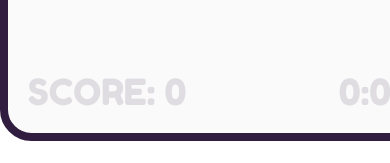
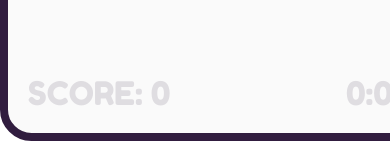
Before and after one commit to nmatynia/aim-training, a React (Create React App) app: page / in a window 390 px wide. Shown: the part 615-778 px from the top of the page. Built offline with nearby package versions, Linux system fonts and the light colour scheme.

Commit message:
Updated score and time font size to responsive one

```diff
--- a/src/Styles/GameArea.css
+++ b/src/Styles/GameArea.css
@@ -72,7 +72,7 @@
     position: absolute;
     left: 2.347vh;
     bottom: 2.347vh;
-    font-size: 36px;
+    font-size: calc(36/937*100vh);
     color: rgba(49, 29, 63, 0.13);
     -webkit-user-select: none; /* Safari */
     -moz-user-select: none; /* Firefox */
@@ -84,7 +84,7 @@
     position: absolute;
     right: 2.347vh;
     bottom: 2.347vh;
-    font-size: 36px;
+    font-size: calc(36/937*100vh);
     color: rgba(49, 29, 63, 0.13);
     -webkit-user-select: none; /* Safari */
     -moz-user-select: none; /* Firefox */
```
